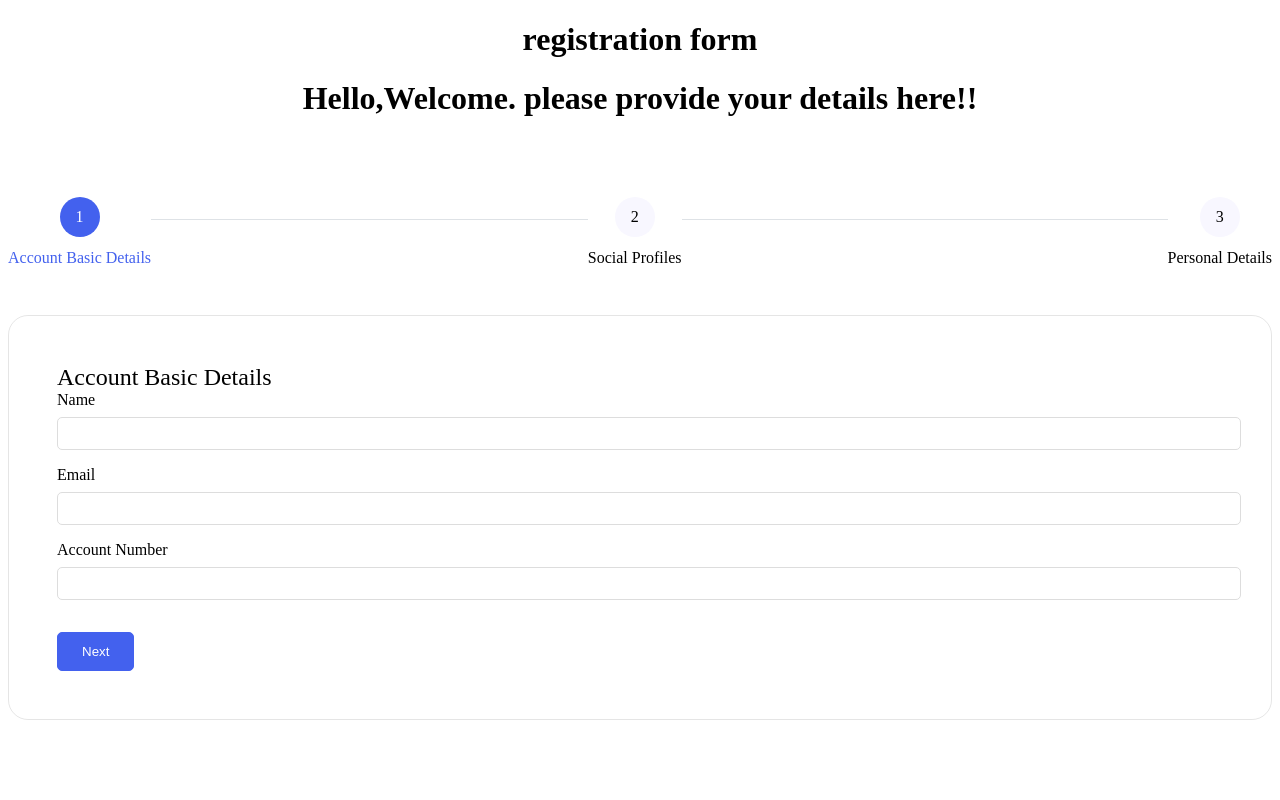
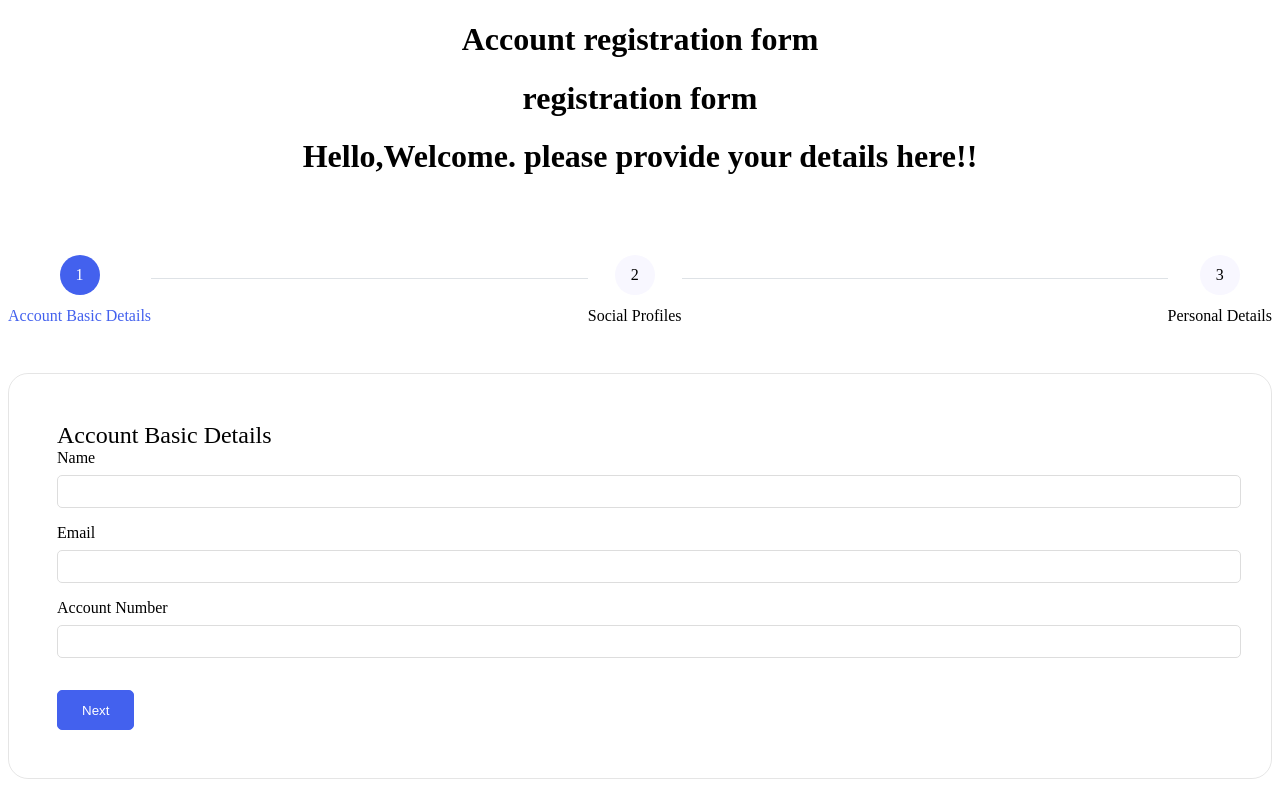
Before and after one commit to Revanthmannari/devops, a plain HTML site: page index.html in a window 1280 px wide. Drawn offline with Linux system fonts and the light colour scheme.

Commit message:
Update index.html

```diff
--- a/index.html
+++ b/index.html
@@ -1,7 +1,7 @@
 <!DOCTYPE html>
 <html lang="en">
   <head>
-    <h1Account registration form</h1>
+    <h1>Account registration form</h1>
     <h1>registration form</h1>
     <meta charset="UTF-8" />
     <meta http-equiv="X-UA-Compatible" content="IE=edge" />
```
